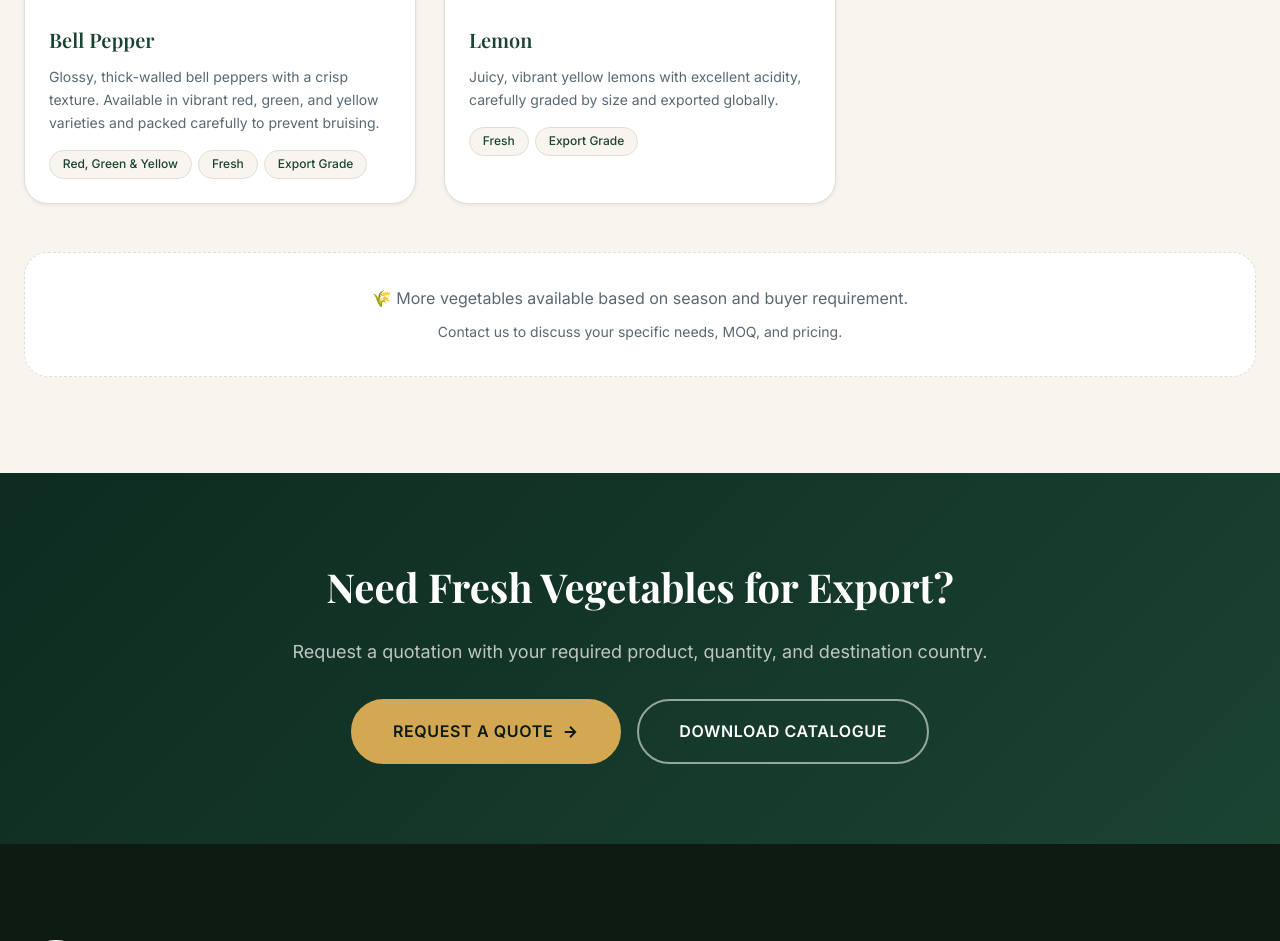
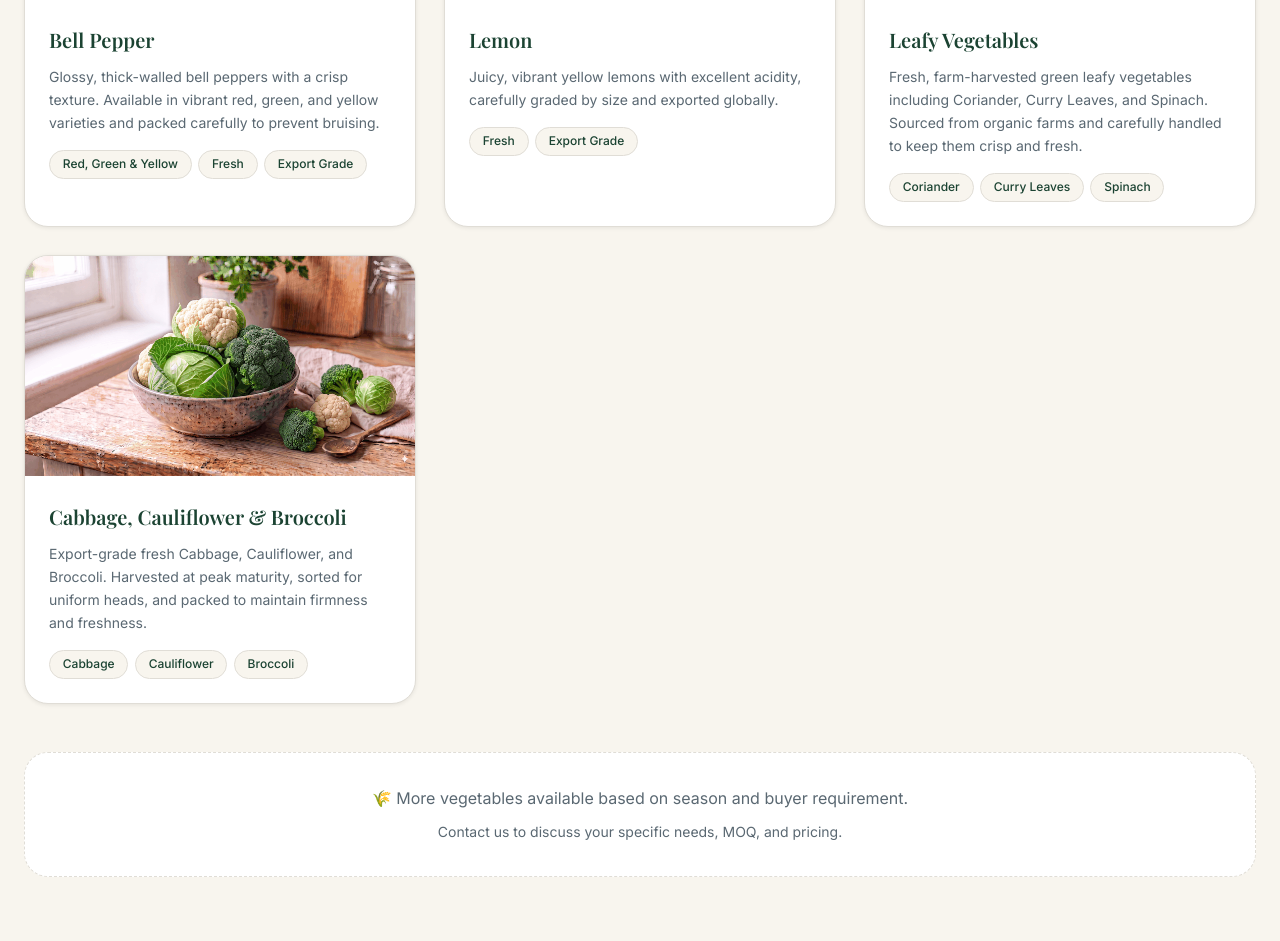
Before and after one commit to DirghKharva/vf-website, a Flask app: page /products/fresh-vegetables in a window 1280 px wide. Shown: the part 2758-3699 px from the top of the page. Run offline with Flask 3, Linux system fonts and the light colour scheme; some web fonts are replaced.

Commit message:
[UPDATE] Leafy Greens and Cabbage/Cauliflower/Broccoli product categories with optimized images

```diff
--- a/templates/fresh_vegetables.html
+++ b/templates/fresh_vegetables.html
@@ -230,6 +230,34 @@
         </div>
       </div>
 
+      <div class="product-item reveal d3" id="prod-leafy-veg">
+        <img src="{{ url_for('static', filename='images/products/fresh-veg/leafy.png') }}"
+             alt="Fresh Leafy Vegetables" class="product-item-img" loading="lazy">
+        <div class="product-item-body">
+          <h3 class="product-item-name">Leafy Vegetables</h3>
+          <p class="product-item-desc">Fresh, farm-harvested green leafy vegetables including Coriander, Curry Leaves, and Spinach. Sourced from organic farms and carefully handled to keep them crisp and fresh.</p>
+          <div class="product-tags">
+            <span class="product-tag">Coriander</span>
+            <span class="product-tag">Curry Leaves</span>
+            <span class="product-tag">Spinach</span>
+          </div>
+        </div>
+      </div>
+
+      <div class="product-item reveal d1" id="prod-cabbage-cauliflower-broccoli">
+        <img src="{{ url_for('static', filename='images/products/fresh-veg/cabbage-cauliflower-broccoli.png') }}"
+             alt="Fresh Cabbage, Cauliflower & Broccoli" class="product-item-img" loading="lazy">
+        <div class="product-item-body">
+          <h3 class="product-item-name">Cabbage, Cauliflower & Broccoli</h3>
+          <p class="product-item-desc">Export-grade fresh Cabbage, Cauliflower, and Broccoli. Harvested at peak maturity, sorted for uniform heads, and packed to maintain firmness and freshness.</p>
+          <div class="product-tags">
+            <span class="product-tag">Cabbage</span>
+            <span class="product-tag">Cauliflower</span>
+            <span class="product-tag">Broccoli</span>
+          </div>
+        </div>
+      </div>
+
     </div>
 
     <div class="reveal" style="text-align:center; margin-top:3rem; padding:2rem; background:var(--white); border-radius:var(--radius-xl); border:1px dashed var(--border);">
```
Also changed, not shown: PROJECT_CONTEXT.md (+2 -2 lines), static/images/products/fresh-veg/cabbage-cauliflower-broccoli.png (added), static/images/products/fresh-veg/leafy.png (added).
